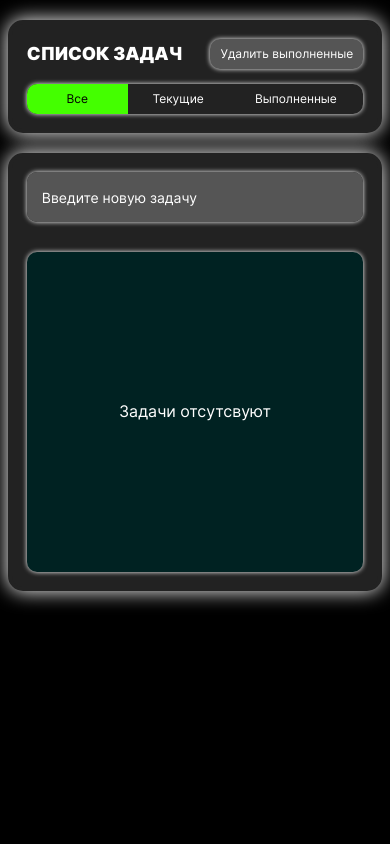
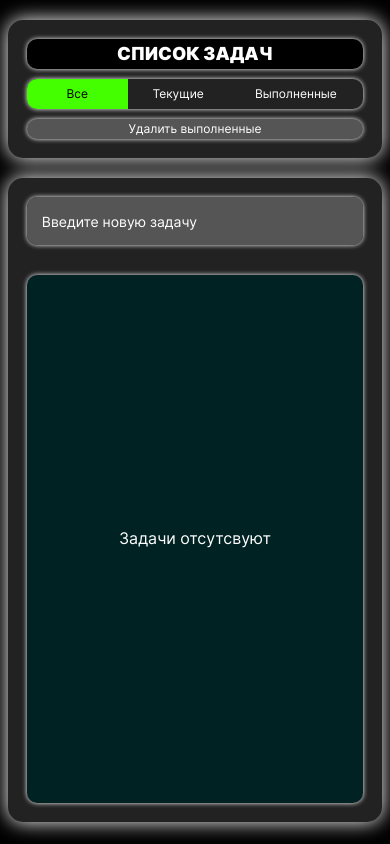
Before and after one commit to uzornakovre/todolist-react-ts, a React (Create React App) app: page / in a window 390 px wide. Built offline with nearby package versions, Linux system fonts and the light colour scheme.

Commit message:
fix: edit adaptive style

```diff
--- a/src/components/app-header/app-header.module.scss
+++ b/src/components/app-header/app-header.module.scss
@@ -21,12 +21,25 @@
 
   @media screen and (max-width: calc($screen-width-tablet - 1px)) {
     flex-wrap: wrap;
+    gap: 10px;
+  }
+
+  @media screen and (max-width: calc($screen-width-mobile - 1px)) {
+    flex-direction: column;
   }
 }
 
 .title {
-  max-width: 200px;
-  padding: 0 15px;
+  display: flex;
+  align-items: center;
+  justify-content: center;
+  max-width: 180px;
+  width: 100%;
+  height: 30px;
+  padding: 0 10px;
+  box-shadow: 0 0 5px $color-text-1;
+  border-radius: 10px;
+  background-color: $color-background-1;
   text-transform: uppercase;
 
   @include use-heading-font();
@@ -35,6 +48,11 @@
     order: -2;
     padding: 0;
     font-size: $font-size-heading-s;
+  }
+
+  @media screen and (max-width: calc($screen-width-mobile - 1px)) {
+    max-width: 100%;
+    width: 100%;
   }
 }
 
@@ -71,4 +89,11 @@
     order: -1;
     font-size: $font-size-text-xs;
   }
+
+  @media screen and (max-width: calc($screen-width-mobile - 1px)) {
+    order: 0;
+    max-width: 100%;
+    width: 100%;
+    height: 20px;
+  }
 }
--- a/src/components/app/app.module.scss
+++ b/src/components/app/app.module.scss
@@ -13,6 +13,7 @@
   box-sizing: border-box;
   max-width: 880px;
   min-height: 400px;
+  height: calc(100vh - 140px);
   margin: 20px auto;
   padding: 15px;
   background-color: $color-background-3;
@@ -23,4 +24,13 @@
   @media screen and (max-width: calc($screen-width-desktop-s - 1px)) {
     width: 96%;
   }
+
+  @media screen and (max-width: calc($screen-width-tablet - 1px)) {
+    height: calc(100vh - 170px);
+  }
+
+  @media screen and (max-width: calc($screen-width-mobile - 1px)) {
+    min-height: 10px;
+    height: calc(100vh - 200px);
+  }
 }
--- a/src/components/task-list/task-list.module.scss
+++ b/src/components/task-list/task-list.module.scss
@@ -7,9 +7,15 @@
   padding: 0;
   width: 100%;
   min-height: 320px;
+  height: 90%;
   box-shadow: 0 0 5px $color-text-1;
   border-radius: 10px;
   background-color: $color-background-5;
+  overflow-y: scroll;
+
+  &::-webkit-scrollbar {
+    width: 0;
+  }
 }
 
 .tip_empty {
@@ -17,4 +23,5 @@
   top: 50%;
   left: 50%;
   transform: translate(-50%, -50%);
+  text-align: center;
 }
--- a/src/components/task/task.module.scss
+++ b/src/components/task/task.module.scss
@@ -36,7 +36,7 @@
   padding: 14px 30% 13px 55px;
   width: 65%;
   margin: 0;
-  word-wrap: normal;
+  word-wrap: break-word;
   align-self: center;
   vertical-align: center;
   position: relative;
@@ -58,10 +58,15 @@
     &:hover::before {
       background-color: $color-additional-3;
     }
+
+    @media screen and (max-width: calc($screen-width-tablet - 1px)) {
+      width: 30px;
+    }
   }
 
-  @media screen and (max-width: 570px) {
-    padding-left: 15%;
+  @media screen and (max-width: calc($screen-width-tablet - 1px)) {
+    font-size: $font-size-text-s;
+    padding-left: 25px;
   }
 }
 
@@ -90,6 +95,7 @@
   }
 
   @media screen and (max-width: calc($screen-width-tablet - 1px)) {
+    width: 17%;
     font-size: $font-size-text-xs;
   }
 }
--- a/src/styles/abstracts/variables/screen.scss
+++ b/src/styles/abstracts/variables/screen.scss
@@ -1,3 +1,4 @@
 $screen-width-desktop-s: 1024px;
 $screen-width-tablet: 768px;
-$screen-width-mobile: 320px;
+$screen-width-mobile: 400px;
+$screen-width-mobile-s: 320px;
```
